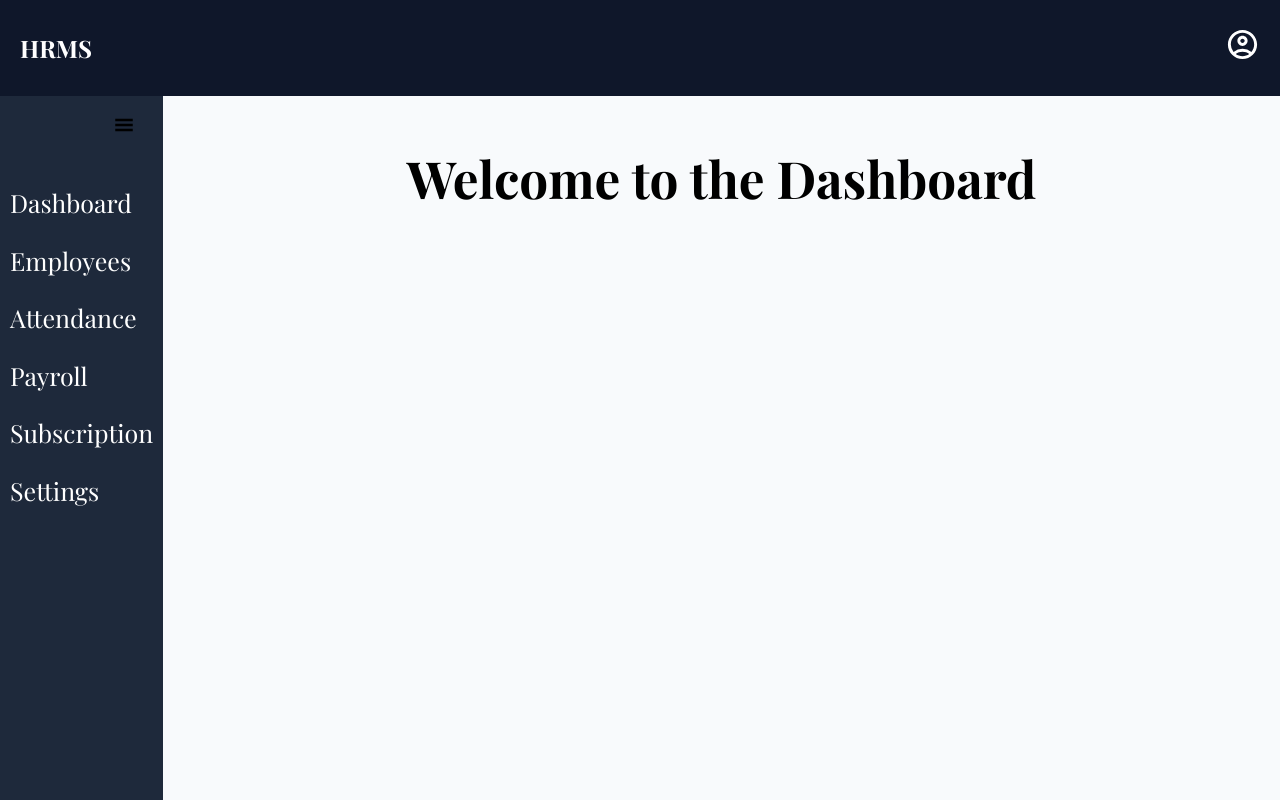
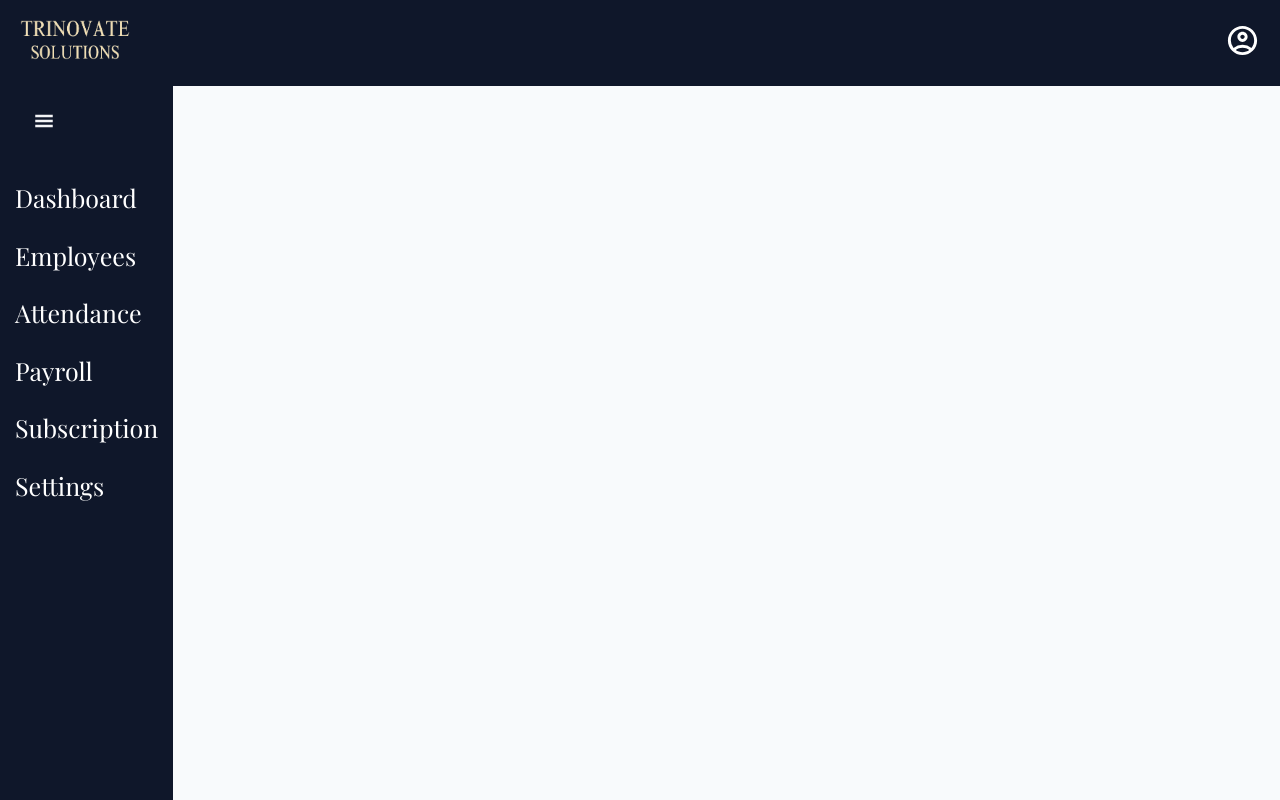
Before and after one commit to TrinovateSolutions/HRPM, a React (Vite) app in the folder frontend/: page / in a window 1280 px wide. Built offline with nearby package versions, Linux system fonts and the light colour scheme; a web font is replaced by a local one.

Commit message:
css changes 10-08
Signed-off-by: MohanGandepalli <mohankrishnagandepalli@gmail.com>

```diff
--- a/frontend/src/App.css
+++ b/frontend/src/App.css
@@ -1,5 +1,5 @@
 #root {
-  max-width: 1280px;
+  max-width: autox;
   margin: 0 auto;
   /* padding: 0 2rem 2rem 2rem; */
   text-align: center;
--- a/frontend/src/App.jsx
+++ b/frontend/src/App.jsx
@@ -4,7 +4,8 @@ import viteLogo from '/vite.svg'
 import './App.css'
 import Login from './components/Login'
 import Signup from './components/Signup'
-import Layout from './components/Layout';
+import Layout from './components/Layout'
+import Employee from './components/Employee'
 
 function App() {
 
@@ -13,7 +14,7 @@ function App() {
       {/* <Login /> */}
       {/* <Signup /> */}
       <Layout>
-        <h1 style={{color: 'black'}}>Welcome to the Dashboard</h1>
+
       </Layout>
     </>
   )
--- /dev/null
+++ b/frontend/src/components/Employee.css
@@ -0,0 +1,41 @@
+.employee-page {
+  padding: 20px;
+}
+
+.employee-header {
+  display: flex;
+  justify-content: space-between;
+  margin-bottom: 15px;
+}
+
+.employee-header input {
+  padding: 8px;
+  width: 250px;
+}
+
+.employee-header button {
+  padding: 8px 12px;
+  background-color: #007bff;
+  border: none;
+  color: white;
+  cursor: pointer;
+}
+
+.employee-header button:hover {
+  background-color: #0056b3;
+}
+
+.employee-table {
+  width: 100%;
+  border-collapse: collapse;
+}
+
+.employee-table th,
+.employee-table td {
+  border: 1px solid #ddd;
+  padding: 8px;
+}
+
+.employee-table th {
+  background-color: #f4f4f4;
+}
--- /dev/null
+++ b/frontend/src/components/Employee.jsx
@@ -0,0 +1,57 @@
+import { useState } from "react";
+import { useNavigate } from "react-router-dom";
+import Layout from "../components/Layout";
+import "./Employee.css";
+
+export default function Employee() {
+  const navigate = useNavigate();
+
+  // Sample employee data
+  const [employees, setEmployees] = useState([
+    { id: 1, name: "John Doe", role: "Developer", email: "john@example.com" },
+    { id: 2, name: "Jane Smith", role: "Designer", email: "jane@example.com" },
+    { id: 3, name: "Sam Wilson", role: "Manager", email: "sam@example.com" },
+  ]);
+
+  const [search, setSearch] = useState("");
+
+  // Filter employees by search
+  const filteredEmployees = employees.filter((emp) =>
+    emp.name.toLowerCase().includes(search.toLowerCase())
+  );
+
+  return (
+    <Layout>
+      <div className="employee-page">
+        <div className="employee-header">
+          <input
+            type="text"
+            placeholder="Search employees..."
+            value={search}
+            onChange={(e) => setSearch(e.target.value)}
+          />
+          <button onClick={() => navigate("/add-employee")}>+ Add Employee</button>
+        </div>
+
+        <table className="employee-table">
+          <thead>
+            <tr>
+              <th>Name</th>
+              <th>Role</th>
+              <th>Email</th>
+            </tr>
+          </thead>
+          <tbody>
+            {filteredEmployees.map((emp) => (
+              <tr key={emp.id}>
+                <td>{emp.name}</td>
+                <td>{emp.role}</td>
+                <td>{emp.email}</td>
+              </tr>
+            ))}
+          </tbody>
+        </table>
+      </div>
+    </Layout>
+  );
+}
--- a/frontend/src/components/Layout.css
+++ b/frontend/src/components/Layout.css
@@ -17,6 +17,11 @@
   z-index: 1000;
   height: auto;
 }
+.logos{
+  width: auto;
+  height: 40px;
+  padding: 10px 0 10px 0;
+}
 
 .content-wrapper {
   display: flex;
@@ -25,11 +30,16 @@
 
 /* Sidebar */
 .sidebar {
-  background-color: #1e293b;
+  background-color: #0f172a;
   color: white;
-  padding: 10px;
+  padding: 15px;
   width: auto;
-  transition: width 0.3s ease;
+  transform: translateX(0);
+  transition:
+    transform 0.5s cubic-bezier(0.4, 0, 0.2, 1),
+    width 0.5s cubic-bezier(0.4, 0, 0.2, 1),
+    opacity 0.3s ease-in-out;
+  overflow: hidden;
 }
 
 .sidebar.collapsed {
@@ -38,11 +48,12 @@
 
 .sidebar-header {
   display: flex;
-  justify-content: flex-end;
+  justify-content: start;
 }
 
 .menu-btn {
   background: none;
+  color: #f3f4f6;
   border: none;
   cursor: pointer;
 }
@@ -54,11 +65,14 @@
 .sidebar ul {
   list-style: none;
   padding: 0;
+  white-space: nowrap;
+  transition: opacity 0.4s ease-in-out;
 }
-
 .sidebar li {
   padding: 10px 0;
   cursor: pointer;
+  white-space: nowrap;
+  transition: opacity 0.3s ease;
 }
 
 /* Profile */
@@ -79,10 +93,14 @@
   right: 0;
   top: 40px;
   background-color: white;
-  color: black;
+  color: white;
   border-radius: 5px;
   overflow: hidden;
   box-shadow: 0px 4px 10px rgba(0, 0, 0, 0.2);
+}
+.dropdown:hover{
+  background-color: red;
+
 }
 
 .dropdown button {
@@ -95,7 +113,8 @@
 }
 
 .dropdown button:hover {
-  background: #f3f4f6;
+  background: red;
+  color: white;
 }
 
 /* Page content */
--- a/frontend/src/components/Layout.jsx
+++ b/frontend/src/components/Layout.jsx
@@ -5,7 +5,6 @@ import './Layout.css';
 
 export default function Layout({ children }) {
   const [isSidebarOpen, setIsSidebarOpen] = useState(true);
-
   const toggleSidebar = () => {
     setIsSidebarOpen(!isSidebarOpen);
   };
--- a/frontend/src/components/Login.css
+++ b/frontend/src/components/Login.css
@@ -6,13 +6,13 @@
     flex-direction: column;
     align-items: center;
     justify-content: center;
-    /* background-color: #0b1120; */
+    background-color: #0b1120;
     font-family: 'Segoe UI', Tahoma, Geneva, Verdana, sans-serif;
 }
 
 /* Logo styling */
 .logo {
-    /* width: 60%; */
+    height: 100px;
     margin-bottom: 5px;
 }
 
--- a/frontend/src/components/Navbar.jsx
+++ b/frontend/src/components/Navbar.jsx
@@ -2,6 +2,7 @@ import { useState } from 'react';
 import { MdOutlineAccountCircle } from "react-icons/md";
 import { GiHamburgerMenu } from "react-icons/gi";
 import './Layout.css';
+import ts from '../assets/ts.png';
 
 export default function Navbar() {
   const [isDropdownOpen, setIsDropdownOpen] = useState(false);
@@ -15,7 +16,8 @@ export default function Navbar() {
   return (
     <div className="navbar">
       <div className="navbar-left">
-        <h2>HRMS</h2>
+        {/* <h2>HRMS</h2> */}
+        <img className="logos" src={ts} alt="Trinovate Solutions" />
       </div>
       <div className="profile-section">
         <MdOutlineAccountCircle
@@ -24,7 +26,7 @@ export default function Navbar() {
         />
         {isDropdownOpen && (
           <div className="dropdown">
-            <button style={{color: 'black'}} onClick={logout}>Logout</button>
+            <button onClick={logout}>Logout</button>
           </div>
         )}
       </div>
```
Also changed, not shown: frontend/src/assets/ts.png (added), 1 other file (tests, documents, lock files or other folders).
